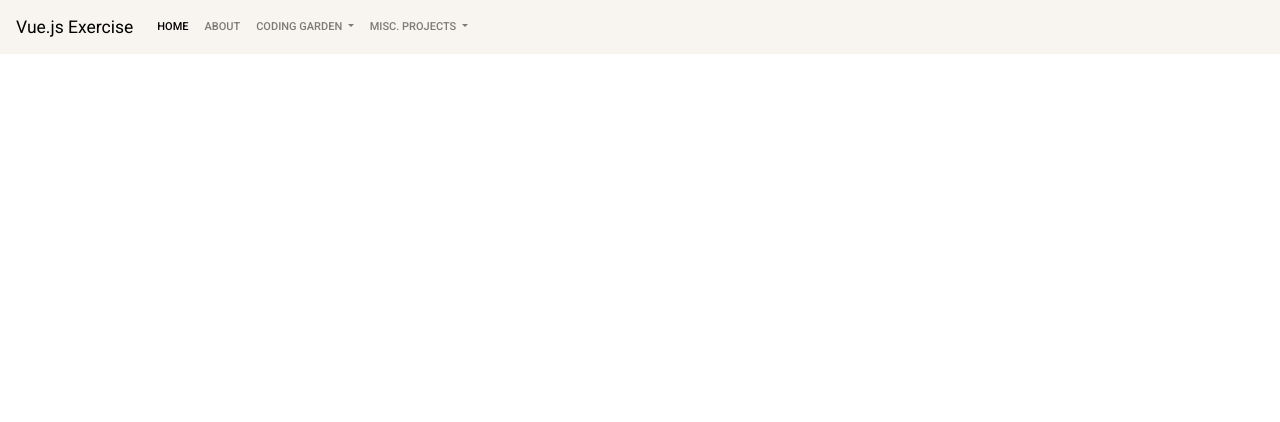
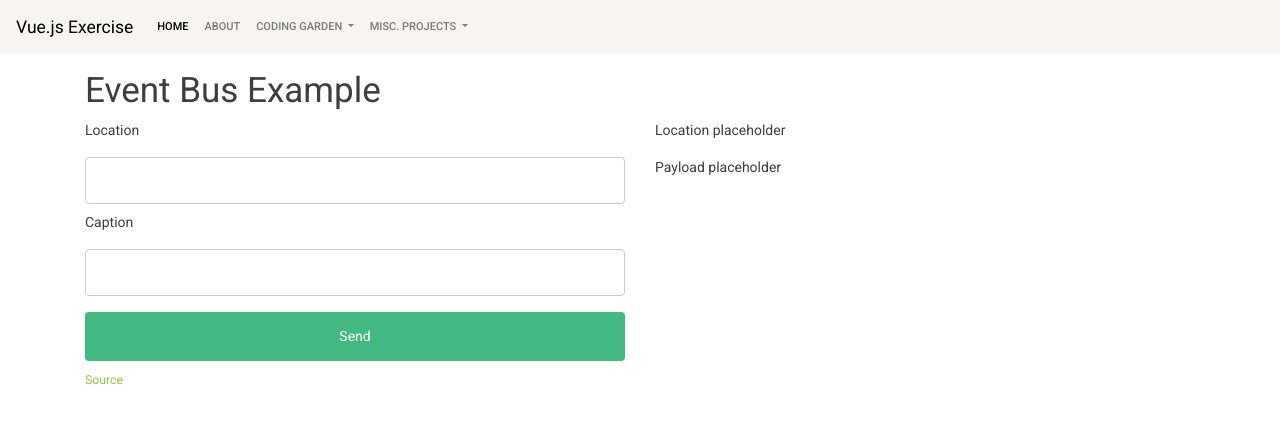
Before and after one commit to tuladhasum/vue-sandbox, a Vue app: page /eventbus in a window 1280 px wide. Shown: the top 422 px of the page. Built offline with nearby package versions, Linux system fonts and the light colour scheme; what fish-ui, iview, vue-lodash would draw is missing.

Commit message:
added additional event bus example

```diff
--- a/src/App.vue
+++ b/src/App.vue
@@ -24,7 +24,7 @@
               <router-link to="/todo" class="dropdown-item">Todo</router-link>
               <router-link to="/reddit" class="dropdown-item">Reddit</router-link>
               <router-link to="/rockets" class="dropdown-item">Rockets</router-link>
-              <router-link to="/craigslist" class="dropdown-item">Craigslist</router-link>
+              <router-link to="/eventbus" class="dropdown-item">Event Bus</router-link>
             </div>
           </li>
           <li class="nav-item dropdown">
--- /dev/null
+++ b/src/components/eventbus/Leftside.vue
@@ -0,0 +1,65 @@
+<template>
+   <div class="left-side">
+      <div class="content">
+         <div>
+            <label> Location </label>
+            <input type="text" name="location" v-model="location"/>
+         </div>
+         <div>
+            <label> Caption </label>
+            <input type="text" name="caption" v-model="caption"/>
+         </div>
+         <input type="submit" v-on:click="sendData" value="Send">
+      </div>
+   </div>
+</template>
+
+<script>
+   export default {
+      data() {
+         return {
+            location: '',
+            caption: ''
+         }
+      },
+      methods: {
+         sendData() {
+            const payload = {
+               location: this.location,
+               caption: this.caption
+            };
+            eventBus.$emit('sendData', payload);
+         }
+      }
+   }
+</script>
+
+<style scoped>
+   .left-side {
+      /*width: 50%;*/
+      /*height: 500px;*/
+      /*float: left;*/
+      /*background-color: #35495e;*/
+   }
+
+   input[type=submit] {
+      width: 100%;
+      background-color: #42b883;
+      color: white;
+      padding: 14px 20px;
+      margin: 8px 0;
+      border: none;
+      border-radius: 4px;
+      cursor: pointer;
+   }
+
+   input[type=text], select {
+      width: 100%;
+      padding: 12px 20px;
+      margin: 8px 0;
+      display: inline-block;
+      border: 1px solid #ccc;
+      border-radius: 4px;
+      box-sizing: border-box;
+   }
+</style>
--- /dev/null
+++ b/src/components/eventbus/Rightside.vue
@@ -0,0 +1,42 @@
+<template>
+   <div class="right-side">
+      <div class="content">
+         <p> {{ data.location }} </p>
+         <p> {{ data.caption }} </p>
+      </div>
+   </div>
+</template>
+
+<script>
+   export default {
+      data() {
+         return {
+            data: {
+               location: 'Location placeholder',
+               caption: 'Payload placeholder'
+            }
+         }
+      },
+      methods: {
+         updateData(payload) {
+            this.data = payload;
+         }
+      },
+      created() {
+         eventBus.$on('sendData', (payload) => {
+            this.updateData(payload)
+         });
+      }
+   }
+</script>
+
+<style scoped>
+   .right-side {
+      /*width: 50%;*/
+      /*height: 500px;*/
+      /*float: right;*/
+      /*background-color: #42b883;*/
+      /*border: 1px;*/
+      /*border-color: black;*/
+   }
+</style>
--- a/src/router.js
+++ b/src/router.js
@@ -58,9 +58,9 @@ export default new Router({
          component: () => import('./views/Rockets.vue')
       },
       {
-         path: '/craigslist',
-         name: 'craigslist',
-         component: () => import('./views/Craigslist.vue')
+         path: '/eventbus',
+         name: 'eventbus',
+         component: () => import('./views/EventBus.vue')
       },
       {
          path: '/invoice',
--- a/src/views/Craigslist.vue
+++ /dev/null
@@ -1,15 +0,0 @@
-<template>
-   <section class="container">
-      <h1>Craigslist</h1>
-   </section>
-</template>
-
-<script>
-   export default {
-      name: "Craigslist"
-   }
-</script>
-
-<style scoped>
-
-</style>
--- /dev/null
+++ b/src/views/EventBus.vue
@@ -0,0 +1,28 @@
+<template>
+   <section class="container">
+      <h1>Event Bus Example</h1>
+      <div class="row">
+         <div class="col-6">
+            <leftside></leftside>
+         </div>
+         <div class="col-6">
+            <rightside></rightside>
+         </div>
+      </div>
+      <small><a href="https://medium.com/easyread/vue-as-event-bus-life-is-happier-7a04fe5231e1">Source</a></small>
+   </section>
+</template>
+
+<script>
+   import Leftside from '../components/eventbus/Leftside';
+   import Rightside from '../components/eventbus/Rightside';
+
+   export default {
+      name: "EventBus",
+      components: {Leftside, Rightside}
+   }
+</script>
+
+<style scoped>
+
+</style>
```
